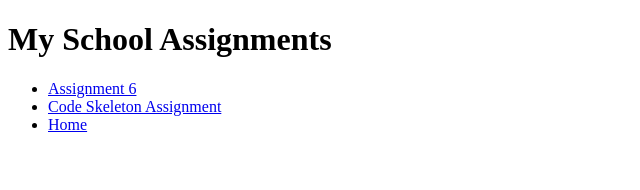
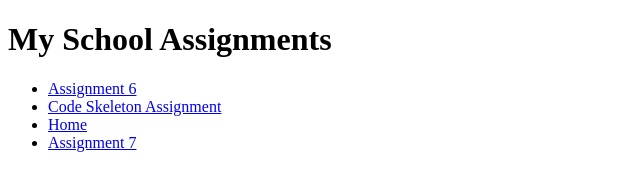
Before and after one commit to akimah/Portfolio, a plain HTML site: page Assignments/assignments.html in a window 1280 px wide. Shown: the whole page, without its empty margins (0-640 px from the left). Drawn offline with Linux system fonts and the light colour scheme.

Commit message:
Update assignments.html

```diff
--- a/Assignments/assignments.html
+++ b/Assignments/assignments.html
@@ -12,6 +12,7 @@
         <li><a href="assignment6/index.html">Assignment 6</a></li>
         <li><a href="CodeSkeleton/index.html">Code Skeleton Assignment</li>
         <li><a href="../index.html">Home</a></li>
+        <li><a href="Assignments7/index.html">Assignment 7</a></li>
       </ul>
     </div>
 
```
